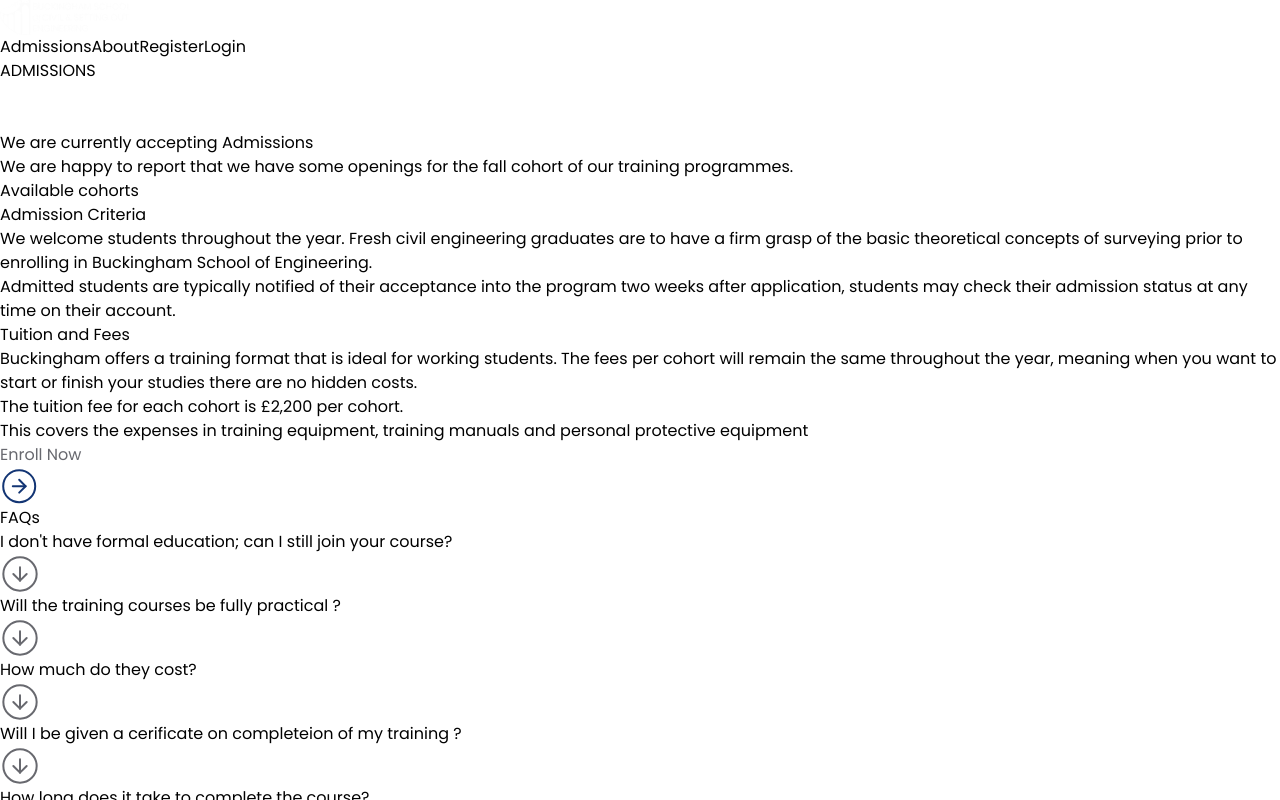
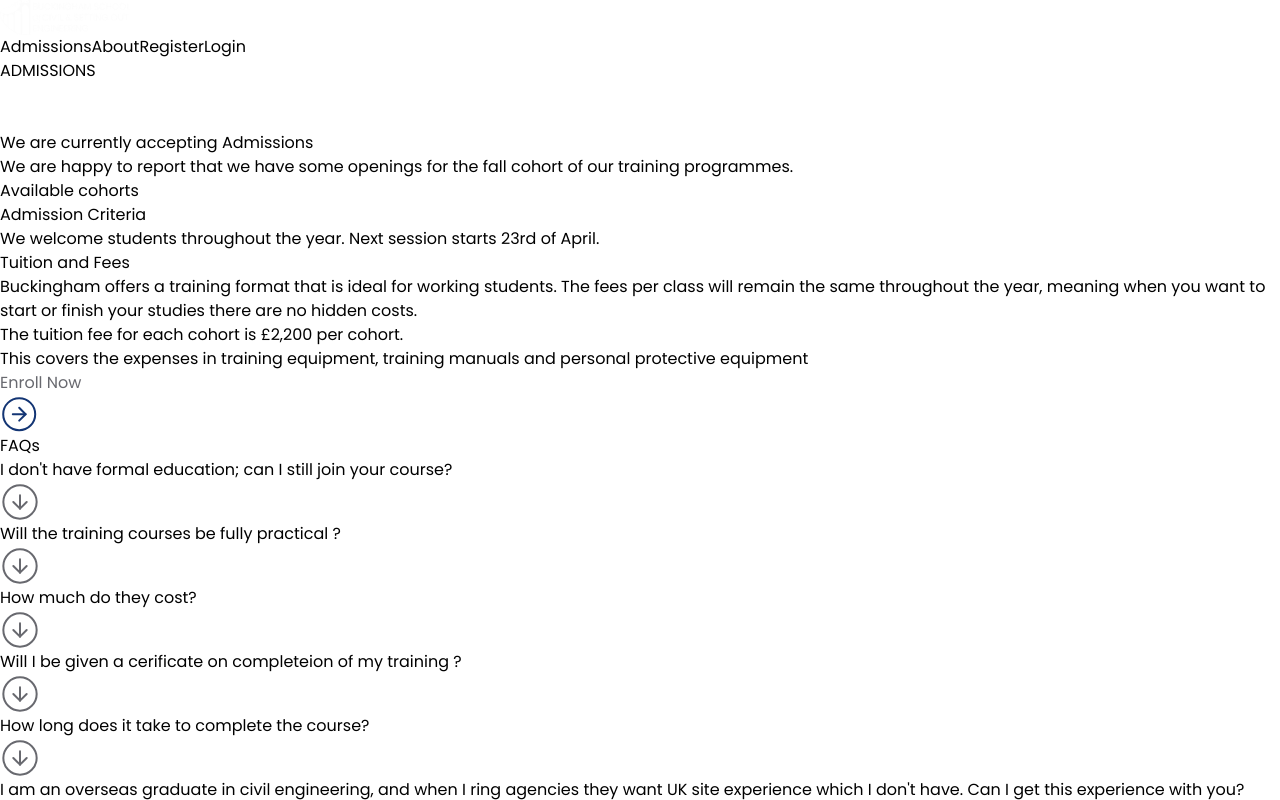
Before and after one commit to pkogolo/BSchEngineering, a React (Vite) app: page /admissions in a window 1280 px wide. Shown: the top 800 px of the page. Built offline with nearby package versions, Linux system fonts and the light colour scheme; grey boxes are pictures that could not be loaded; the HTML template or start-up script is replaced by a standard one.

Commit message:
updated admissions page

```diff
--- a/src/Pages/Admissions.jsx
+++ b/src/Pages/Admissions.jsx
@@ -48,12 +48,12 @@
 
       <TitleContentBox
         title="Admission Criteria"
-        paragraph="We welcome students throughout the year. Fresh civil engineering graduates are to have a firm grasp of the basic theoretical concepts of surveying  prior to enrolling in Buckingham School of Engineering. /n
-        Admitted students are typically notified of their acceptance into the program two weeks after application,  students may check their admission status at any time on their account."
+        paragraph="We welcome students throughout the year. Next session starts 23rd of April. /n
+        "
       />
       <TitleContentBox
         title="Tuition and Fees"
-        paragraph="Buckingham offers a training format that is ideal for working students. The fees per cohort will remain the same throughout the year, meaning when you want to start or finish your studies there are no hidden costs./n The tuition fee for each cohort is £2,200 per cohort./n  This covers the expenses in training equipment, training manuals and personal protective equipment"
+        paragraph="Buckingham offers a training format that is ideal for working students. The fees per class will remain the same throughout the year, meaning when you want to start or finish your studies there are no hidden costs./n The tuition fee for each cohort is £2,200 per cohort./n  This covers the expenses in training equipment, training manuals and personal protective equipment"
       />
 
       <Button text="Enroll Now" color="#68696F" />
```
